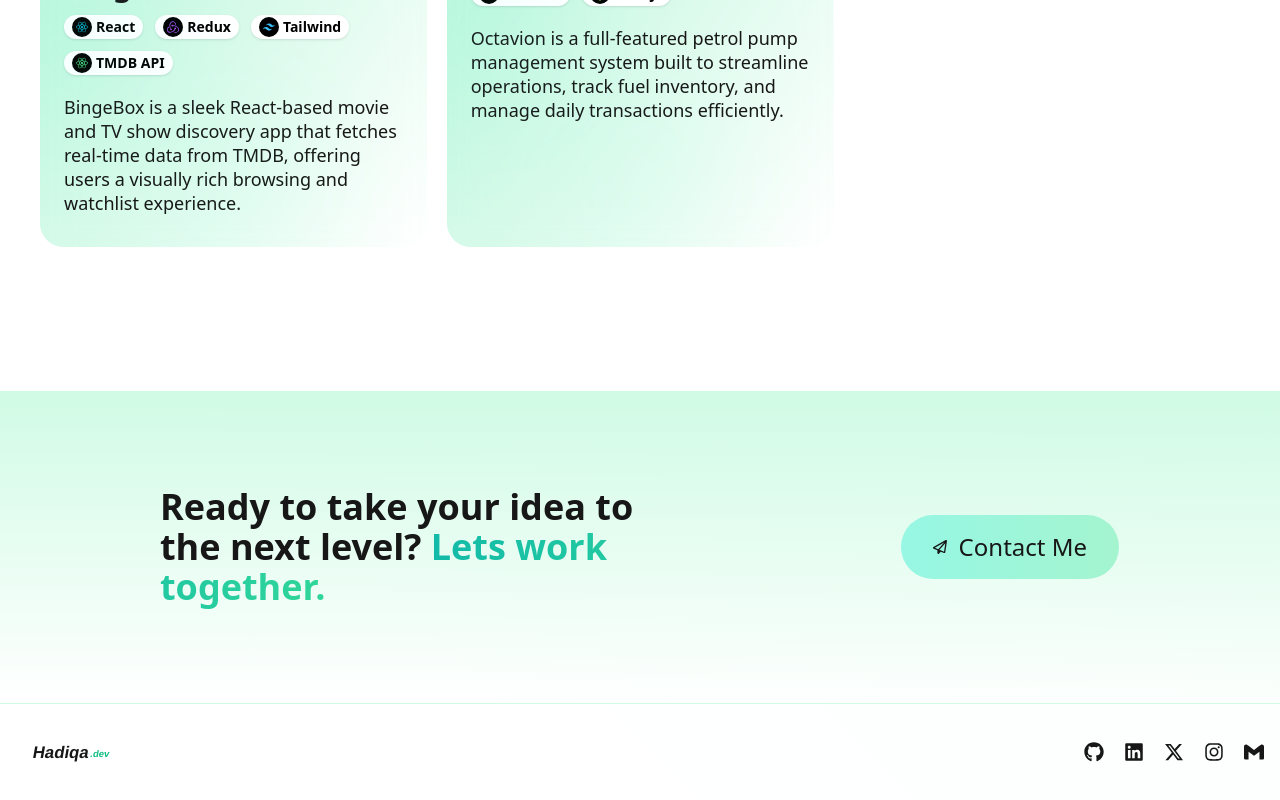
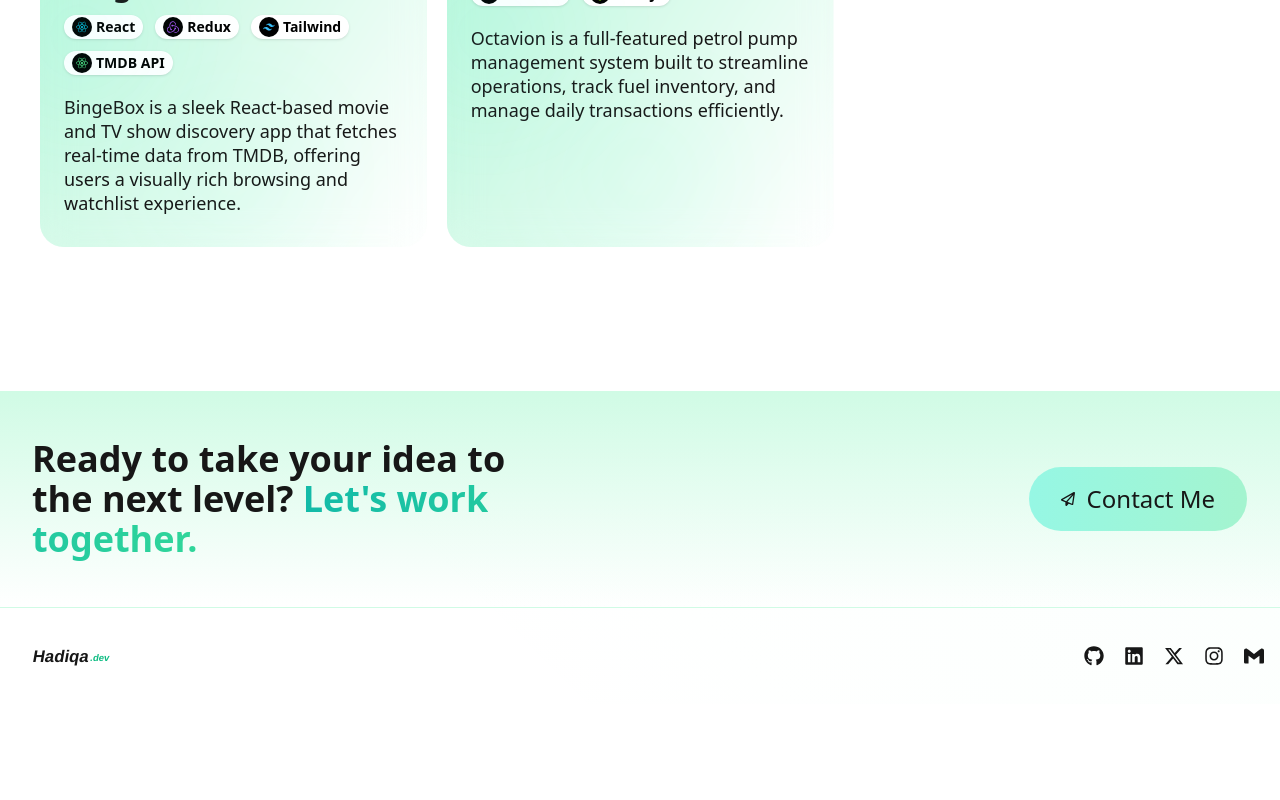
Before and after one commit to Hadiquaa/Hadiqa-s-Portfolio, a React (Create React App) app: page / in a window 1280 px wide. Shown: the part 2659-3459 px from the top of the page. After the commit the page ends 3363 px from the top, so only its background shows below. Built offline with nearby package versions, Linux system fonts and the light colour scheme; the HTML template or start-up script is replaced by a standard one.

Commit message:
minor adjustments for alignments

```diff
--- a/src/components/AboutMeSidebar.jsx
+++ b/src/components/AboutMeSidebar.jsx
@@ -27,7 +27,7 @@ const AboutMeSidebar = () => {
       icon: <IoLocationOutline />,
     },
     {
-      id: "linkedin",
+      id: "social",
       name: "LinkedIn",
       value: "https://www.linkedin.com/in/hadiqa-taiba-319602169/",
       icon: <IoLogoLinkedin />,
@@ -72,6 +72,7 @@ const AboutMeSidebar = () => {
           />
         </button>
       </div>
+
       <div
         className={`sidebar-contacts mt-6 ${
           showContacts ? "block" : "hidden"
@@ -91,18 +92,28 @@ const AboutMeSidebar = () => {
                 <p className="font-semibold uppercase text-blacktext dark:text-white">
                   {item.name}
                 </p>
+                {["email", "phone", "social"].includes(item.id) ? (
                   <a
                     href={
                       item.id === "email"
                         ? `mailto:${item.value}`
                         : item.id === "phone"
                         ? `tel:${item.value}`
-                      : undefined
+                        : item.value // LinkedIn
+                    }
+                    target={item.id === "social" ? "_blank" : undefined}
+                    rel={
+                      item.id === "social" ? "noopener noreferrer" : undefined
                     }
                     className="text-mint-700 dark:text-riptide-300 hover:underline break-all truncate block max-w-[10rem] sm:max-w-[14rem] md:max-w-full"
                   >
                     {item.value}
                   </a>
+                ) : (
+                  <p className="text-mint-700 dark:text-riptide-300 break-all truncate block max-w-[10rem] sm:max-w-[14rem] md:max-w-full">
+                    {item.value}
+                  </p>
+                )}
               </div>
             </li>
           ))}
--- a/src/components/ExperienceCard.jsx
+++ b/src/components/ExperienceCard.jsx
@@ -9,7 +9,7 @@ const ExperienceCard = (props) => {
                 <div className="relative mx-12 pb-12 grid md:grid-cols-5 md:gap-10 before:absolute before:left-[-35px] before:block before:h-full before:border-l-2 before:border-black/20 dark:before:border-white/15 before:content-['']">
                     <div className='pb-12 md:col-span-2'>
                         <div className='sticky top-0'>
-                            <span className='absolute -left-[42px] text-5xl text-mint-400 rounded-full drop-shadow-[0px_0px_8px_rgba(0,_255,_94,_1)]'>•</span>
+                            <span className='absolute -left-[45px] text-5xl text-mint-400 rounded-full drop-shadow-[0px_0px_8px_rgba(0,_255,_94,_1)]'>•</span>
                             <h3 className='text-xl font-bold text-mint-600 dark:text-riptide-500'>{role}</h3>
                             <h4 className='text-lg font-semibold text-zinc-600 dark:text-white'>{company}</h4>
                             <span className='text-sm text-zinc-600/80 dark:text-white/80'>{time}</span>
--- a/src/sections/AboutMeContent.jsx
+++ b/src/sections/AboutMeContent.jsx
@@ -30,7 +30,7 @@ const AboutMeContent = () => {
         />
       </div>
 
-      <div className="">{renderSection()}</div>
+      <div className="md:px-8">{renderSection()}</div>
     </article>
   );
 };
--- a/src/sections/ContactMe.jsx
+++ b/src/sections/ContactMe.jsx
@@ -1,47 +1,40 @@
-import React from 'react'
+import React from "react";
 import { FaRegPaperPlane } from "react-icons/fa6";
 
 const ContactMe = () => {
   return (
     <section>
-        <div className='w-full border-b bg-gradient-to-b from-mint-100 to-transparent dark:from-mint-800 dark:border-mint-950 border-mint-100'>
-            <div className='mx-auto max-w-5xl px-8 py-24 max-sm:py-12'>
-                <div className='flex items-center justify-between max-sm:flex-col max-sm:gap-8 max-sm:text-center'>
-                    <div className='max-w-lg'>
-                        <h2 className='font-extrabold text-4xl max-xl:text-3xl max-md:text-3xl  dark:text-white text-blacktext'>
-                            Ready to take your idea to the next level? <b className='bg-gradient-to-r from-riptide-500 to-mint-400 dark:from-riptide-500 dark:to-mint-500 text-transparent bg-clip-text'>Lets work together.</b>
+      <div className="w-full border-b bg-gradient-to-b from-mint-100 to-transparent dark:from-mint-800 dark:border-mint-950 border-mint-100">
+        <div className="mx-auto max-w-7xl px-8 py-12 max-sm:py-12">
+          <div className="flex items-center justify-between max-md:flex-col max-md:gap-8 max-md:text-center">
+            <div className="max-w-lg">
+              <h2 className="font-extrabold text-4xl max-xl:text-3xl max-md:text-3xl  dark:text-white text-blacktext">
+                Ready to take your idea to the next level?{" "}
+                <b className="bg-gradient-to-r from-riptide-500 to-mint-400 dark:from-riptide-500 dark:to-mint-500 text-transparent bg-clip-text">
+                  Let's work together.
+                </b>
               </h2>
             </div>
-                    <div className='transition-all duration-500 group-hover:animate-jump group-hover:animate-duration-[300ms] group-hover:animate-ease-in-out group-hover:scale-105 hover:scale-125'>
-                         <div className='w-fit h-fit from-transparent via-riptide-300 to-transparent dark:from-transparent dark:via-mint-500 dark:to-transparent  from-40% to-60% animate-rotate-border bg-conic/[from_var(--border-angle)] p-px hover:shadow-lg
-                            hover:shadow-mint-500/30 rounded-full'>
-                                    <a href="mailto:hadiqua350@gmail.com" className='
+
+            {/* Subtle scale effect */}
+            <div className="transition-transform duration-300 hover:scale-[1.03]">
+              <div className="w-fit h-fit from-transparent via-riptide-300 to-transparent dark:from-transparent dark:via-mint-500 dark:to-transparent animate-rotate-border bg-conic/[from_var(--border-angle)] p-px hover:shadow-lg hover:shadow-mint-500/30 rounded-full">
+                <a
+                  href="mailto:hadiqua350@gmail.com"
+                  className="
                     z-2
                     text-center
                     cursor-pointer
                     leading-none
-                        hover:scale-80
                     w-fit
                     font-medium
                     flex
-                        gap-2
+                    gap-3
                     transition-all
                     ease-in-out
                     justify-center
                     items-center
                     rounded-full
-                        disabled:opacity-50
-                        disabled:cursor-not-allowed
-                        disabled:hover:scale-100
-                        disabled:hover:bg-none
-                        disabled:hover:shadow-none
-                        aria-disabled:opacity-50
-                        aria-disabled:cursor-not-allowed
-                        aria-disabled:hover:scale-100
-                        aria-disabled:hover:bg-none
-                        aria-disabled:hover:shadow-none
-                            gap-3
-                            max-md:gap-1
                     text-blacktext
                     dark:text-mint-50
                     dark:hover:text-white
@@ -59,8 +52,9 @@ const ContactMe = () => {
                     to-mint-200
                     dark:from-riptide-500
                     dark:to-mint-500
-                        '>
-                            <FaRegPaperPlane size={14}/>
+                  "
+                >
+                  <FaRegPaperPlane size={14} />
                   Contact Me
                 </a>
               </div>
@@ -69,7 +63,7 @@ const ContactMe = () => {
         </div>
       </div>
     </section>
-  )
-}
+  );
+};
 
-export default ContactMe
+export default ContactMe;
```
Lines whose indentation alone changed are shown as unchanged.
